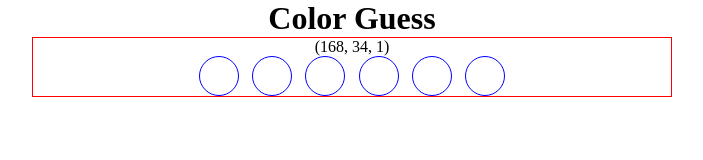
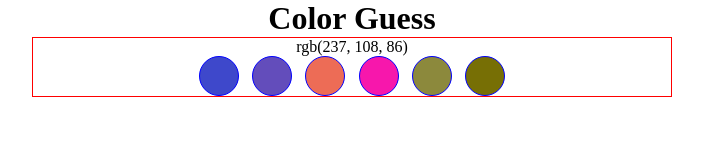
Before and after one commit to pedro-henrique-a-silva/color-guess, a website: page index.html in a window 1280 px wide. Shown: the whole page, without its empty margins (288-991 px from the left). Drawn offline with Linux system fonts and the light colour scheme.

Commit message:
Requisito 4 concluido, gerando cores aleatorias

```diff
--- a/index.html
+++ b/index.html
@@ -15,13 +15,9 @@
   <main>
     <p id="rgb-color">(168, 34, 1)</p>
     <section id="colors">
-      <div class="ball"></div>
-      <div class="ball"></div>
-      <div class="ball"></div>
-      <div class="ball"></div>
-      <div class="ball"></div>
-      <div class="ball"></div>
+
     </section>
   </main>
+  <script src="script.js"></script>
 </body>
 </html>
--- a/script.js
+++ b/script.js
@@ -0,0 +1,35 @@
+const pRgbColor = document.querySelector('#rgb-color')
+const sectionColor = document.querySelector('#colors');
+
+const generateRandomNumber = (number) => Math.floor(Math.random() * (number));
+
+const getRandomColor = () => {
+  const red = generateRandomNumber(256);
+  const green = generateRandomNumber(256);
+  const blue = generateRandomNumber(256);
+  return `(${red}, ${green}, ${blue})`;
+};
+
+const chooseColorGuess = () => {
+  const colors = document.querySelectorAll('#colors .ball');
+  const colorGuess = generateRandomNumber(colors.length);
+  pRgbColor.innerHTML = colors[colorGuess].style.backgroundColor;
+}
+
+const createDivColors = () => {
+  for (let index = 0; index < 6; index += 1) {
+    const divColor = document.createElement('div');
+    const randomColor = getRandomColor()
+    divColor.classList.add('ball');
+    divColor.style.backgroundColor = `rgb${randomColor}`;
+    sectionColor.appendChild(divColor);
+  }
+  chooseColorGuess();
+};
+
+
+
+window.onload = () => {
+  createDivColors();
+
+}
```
